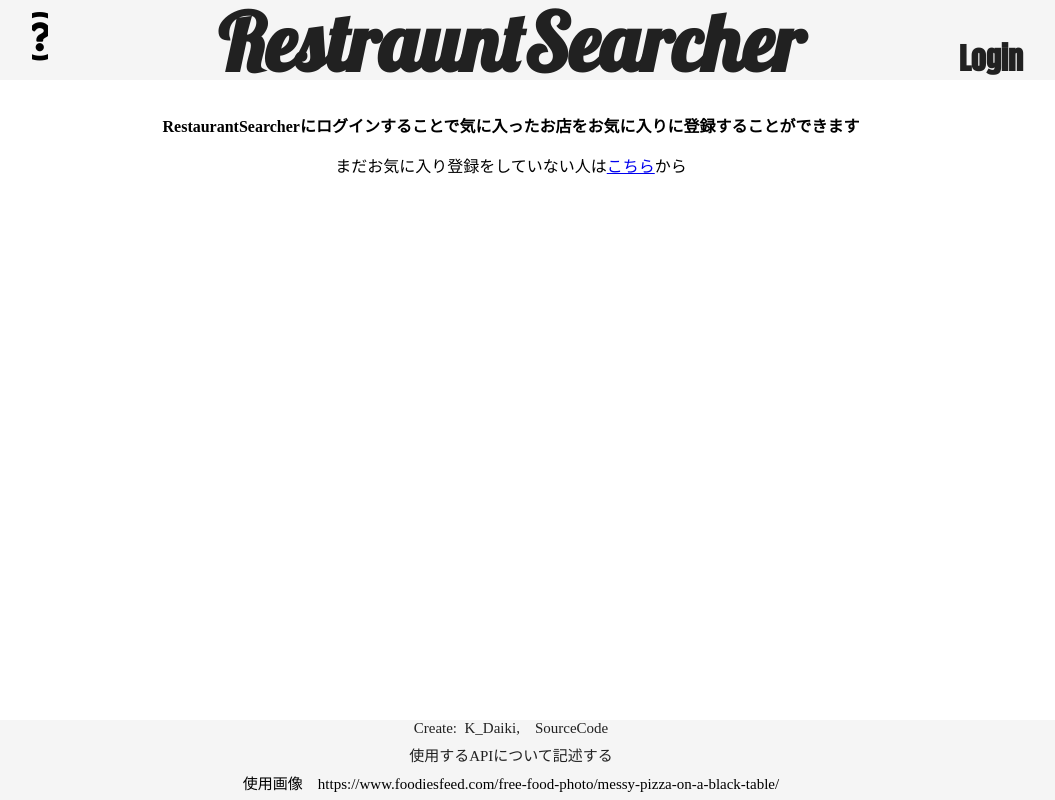
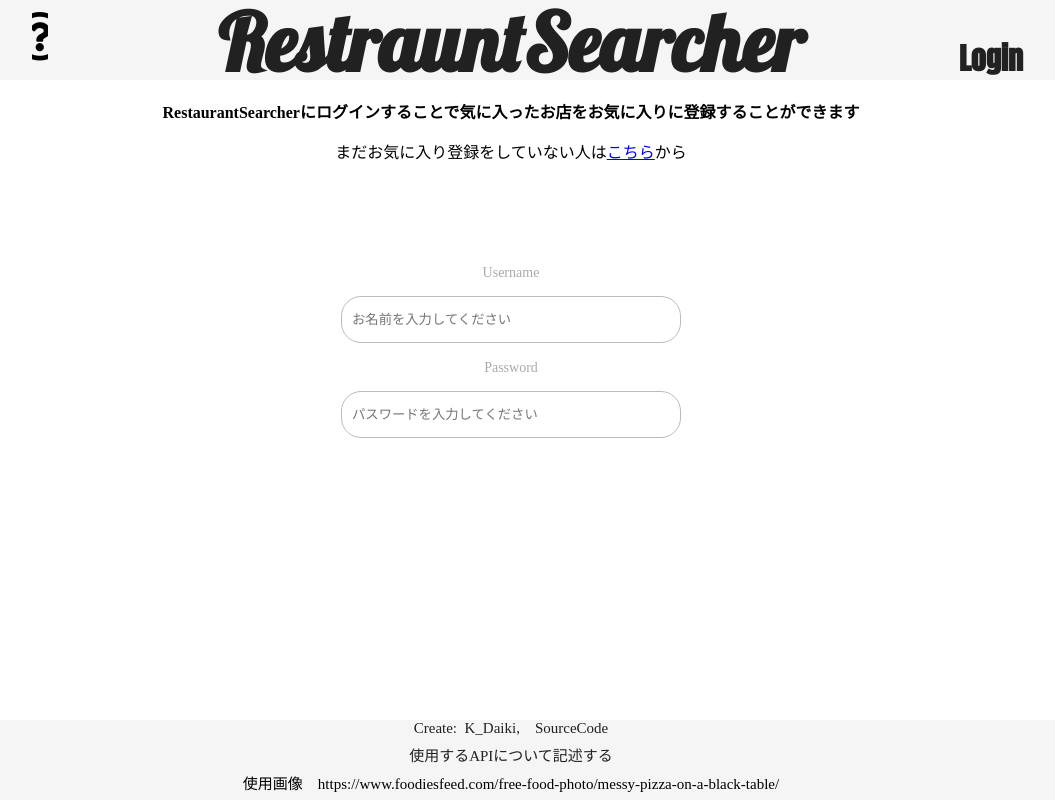
Before and after one commit to K-Daiki-0ne/Restaurant_Searcher, a React (Create React App) app in the folder client/: page /login in a window 1280 px wide. Shown: the whole page, without its empty margins (129-1184 px from the left). Built offline with nearby package versions, Linux system fonts and the light colour scheme.

Commit message:
create: Login pages

```diff
--- a/client/src/components/templates/LoginUserForm/LoginUserForm.css
+++ b/client/src/components/templates/LoginUserForm/LoginUserForm.css
@@ -1,3 +1,7 @@
+.login-content {
+  margin-top: 5%;
+}
+
 .login-form {
   margin:10% auto 0 auto;
 	padding:30px;
--- a/client/src/components/templates/LoginUserForm/LoginUserForm.tsx
+++ b/client/src/components/templates/LoginUserForm/LoginUserForm.tsx
@@ -3,11 +3,13 @@ import {
   LoginNameInputForm,
   LoginPasswordInputForm
 } from '../../molecules/index';
+import { LoginContent } from '../../organisms/index';
 import './LoginUserForm.css';
 
 export function LoginUserForm() {
   return (
-    <div>
+    <div className='login-content'>
+      <LoginContent />
       <form className='login-form'>
         <LoginNameInputForm />
         <LoginPasswordInputForm />
--- a/client/src/pages/Login/Login.tsx
+++ b/client/src/pages/Login/Login.tsx
@@ -1,8 +1,8 @@
 import React from 'react';
 import {
   AppHeaer,
-  LoginContent
 } from '../../components/organisms/index';
+import { LoginUserForm } from '../../components/templates/index';
 import './Login.css';
 
 export function Login() {
@@ -10,7 +10,7 @@ export function Login() {
     <div className='login'>
       <AppHeaer />
       <div className='content'>
-        <LoginContent />
+        <LoginUserForm />
       </div>
     </div>
   )
```
